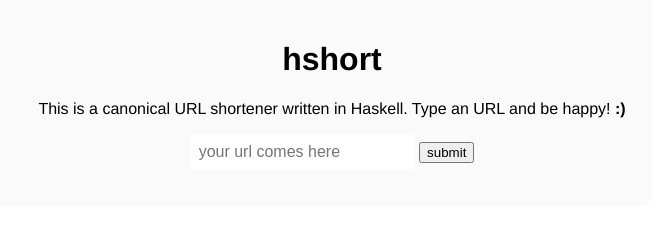
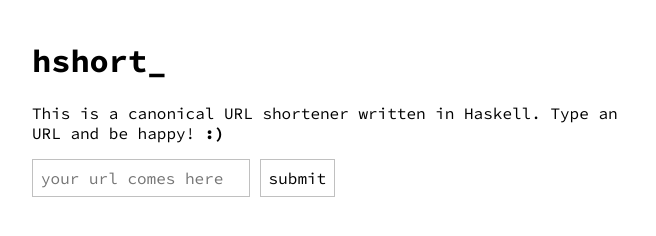
Before and after one commit to yamadapc/hshort, a plain HTML site: page static/index.html in a window 1280 px wide. Shown: the whole page, without its empty margins (323-979 px from the left). Drawn offline with Linux system fonts and the light colour scheme.

Commit message:
Change the way the app looks and refactor
This starts porting the strategy to be of using server-side rendered
templates, rather than the client-side mess it currently is (with no
history and all). It's all very simple, so I don't know what to do here.

```diff
--- a/static/index.html
+++ b/static/index.html
@@ -3,21 +3,22 @@
 <head>
   <meta charset="UTF-8">
   <title>hshort</title>
+  <link href='http://fonts.googleapis.com/css?family=Source+Code+Pro:200,400,700' rel='stylesheet' type='text/css'>
   <link rel="stylesheet" href="/style.css">
-  <script src="/script.js" type="text/javascript"></script>
 </head>
 <body>
   <div class="wrapper">
-    <h1>hshort</h1>
+    <h1>hshort<span class="blinking">_</span></h1>
     <p class="description">
       This is a canonical URL shortener written in Haskell. Type an URL and be
       happy! <b>:)</b>
     </p>
-    <form onsubmit="return false;">
-      <input id="url-input" placeholder="your url comes here"></input>
+    <form method="post" action="/urls">
+      <input name="url" id="url-input" placeholder="your url comes here"></input>
       <button type="" action="submit" id="url-button">submit</button>
     </form>
     <p id="url-status"></p>
   </div>
+  <script src="/script.js" type="text/javascript"></script>
 </body>
 </html>
--- a/static/script.js
+++ b/static/script.js
@@ -1,5 +1,12 @@
 'use strict';
-window.onload = setupListeners;
+// ----------------------------------------------------------------------------
+// Form Submission logic
+// ----------------------------------------------------------------------------
+
+window.onload = function() {
+  setupCursor();
+  setupListeners();
+};
 
 /**
  * Sets-up global event listeners
@@ -65,3 +72,14 @@ function updateStatus(statusStr) {
   var statusEl = document.getElementById('url-status');
   statusEl.innerHTML = statusStr;
 }
+
+// ----------------------------------------------------------------------------
+// Visitor count set-up
+// ----------------------------------------------------------------------------
+
+/**
+ * Sets-up the visitor counter
+ */
+
+function setupCursor() {
+}
--- a/static/style.css
+++ b/static/style.css
@@ -1,22 +1,28 @@
-
 body, div, span {
-  font-family: Helvetica, Arial, Sans;
+  font-family: 'Source Code Pro', monospace;
   margin: 0;
   padding: 0;
-  text-align: center
 }
 
-input {
-  border: solid 1px #fff;
-  border-radius: 5px;
-  font-size: 1em;
-  padding: 0.5em;
+body, div, span, input, button, a {
+  font-family: 'Source Code Pro', monospace;
+}
+
+.blinking {
+  text-decoration: blink;
 }
 
 .wrapper {
-  background-color: #fafafa;
+  background-color: white;
   border-radius: 0 0 10px 10px;
   margin: 0 auto;
   padding: 20px 20px 20px 50px;
   width: 600px;
 }
+
+input, button {
+  background-color: white;
+  border: solid 1px #C0C0C0;
+  font-size: 1em;
+  padding: 0.5em;
+}
```
Also changed, not shown: 1 other file.
